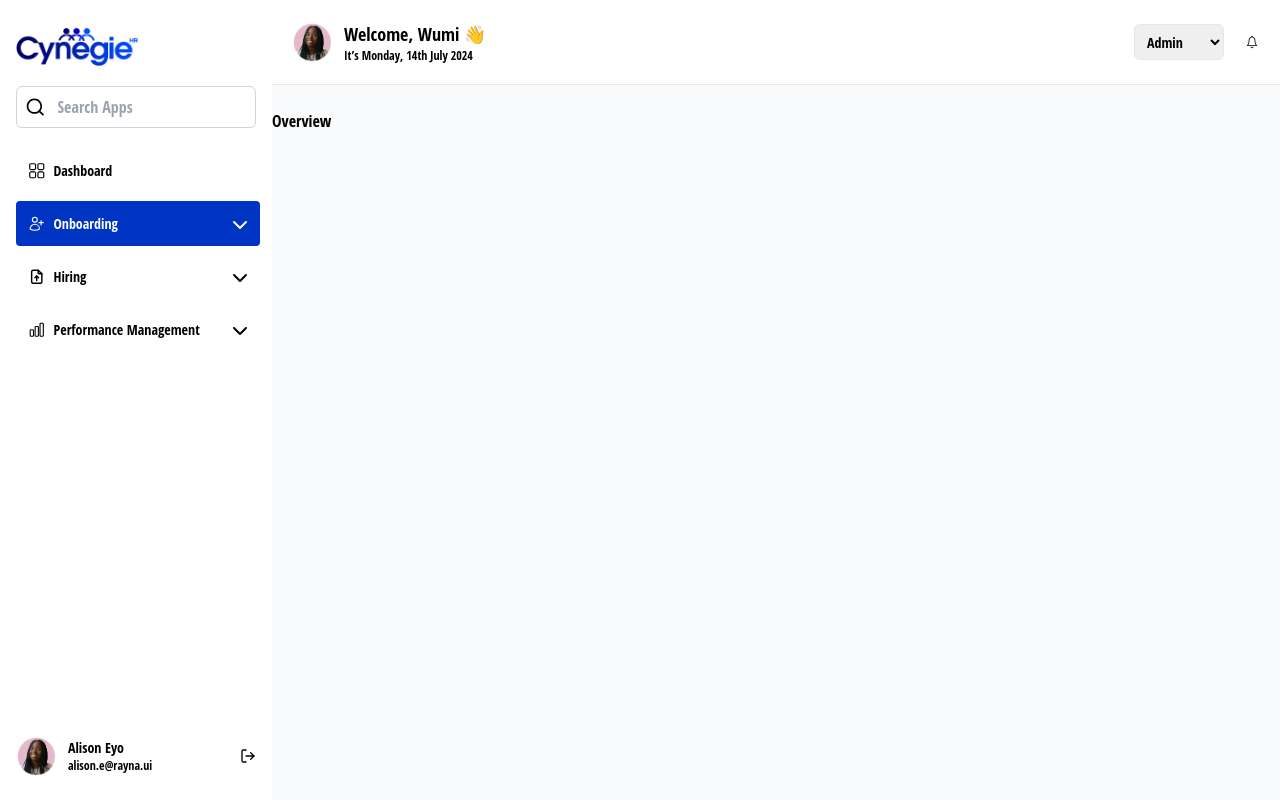
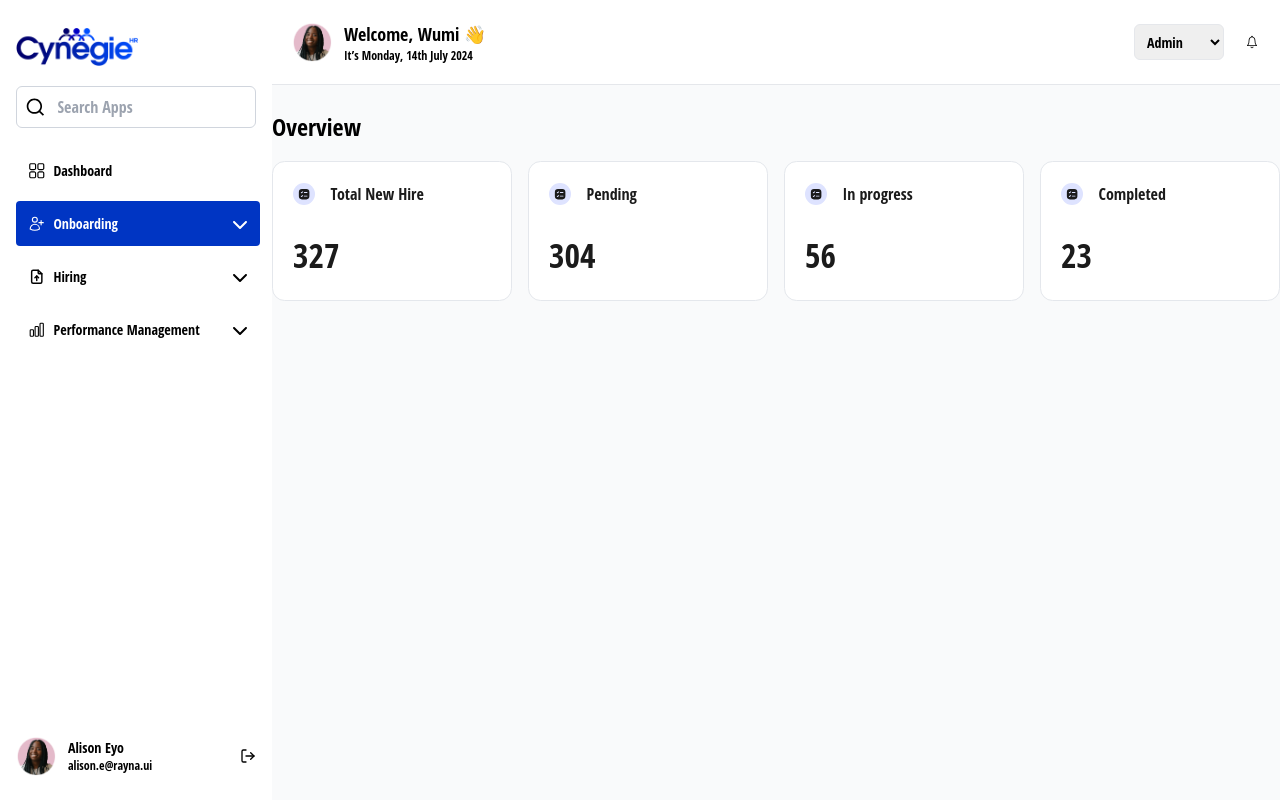
Before and after one commit to Cynegie-Hr-Organization/Cynegie-Frontend, a Next.js app: page /hr-admin/onboarding/overview in a window 1280 px wide. Built offline with nearby package versions, Linux system fonts and the light colour scheme; a web font is replaced by a local one.

Commit message:
chore: created the onboarding overview page and added the cards

```diff
--- /dev/null
+++ b/app/(pages)/hr-admin/(pages)/onboarding/overview/overview-section.tsx
@@ -0,0 +1,60 @@
+import { Stack, Box, Grid2 } from "@mui/material";
+import Image from "next/image";
+
+const overviewContents = [
+  {
+    color: "#DEE3FF",
+    title: "Total New Hire",
+    count: 327,
+    icon: 327,
+  },
+  {
+    color: "#DEE3FF",
+    title: "Pending",
+    count: 304,
+    icon: 304,
+  },
+  {
+    color: "#DEE3FF",
+    title: "In progress",
+    count: 56,
+    icon: 56,
+  },
+  {
+    color: "#DEE3FF",
+    title: "Completed",
+    count: 23,
+    icon: 23,
+  },
+];
+
+const OverViewSection = () => {
+  return (
+    <Stack gap={2}>
+      <Box className='section-heading'>Overview</Box>
+      <Grid2 columnSpacing={2} rowSpacing={2} container>
+        {overviewContents.map((content) => (
+          <Grid2
+            key={content.title}
+            size={{ xs: 12, sm: 6, md: 3 }}
+            className='border-[1.13px] border-card-border bg-white p-3 md:p-5 rounded-[12.56px]'>
+            <Stack gap={3}>
+              <Stack direction='row' alignItems='center' gap={2}>
+                <Box
+                  className={`p-1 rounded-full text-center flex justify-center`}
+                  sx={{ backgroundColor: content.color }}>
+                  <Image src='/icons/task-square-bold.svg' alt='' width={13.56} height={13.56} />
+                </Box>
+                <Box className='font-semibold text-[#1B1B1B]'> {content.title}</Box>
+              </Stack>
+
+              <Box className='text-[33.48px] font-bold text-[#1B1B1B]'>{content.count}</Box>
+            </Stack>
+          </Grid2>
+        ))}
+      </Grid2>
+    </Stack>
+  );
+};
+
+export default OverViewSection;
--- a/app/(pages)/hr-admin/(pages)/onboarding/overview/page.tsx
+++ b/app/(pages)/hr-admin/(pages)/onboarding/overview/page.tsx
@@ -1,10 +1,16 @@
+'use client'
+import { Stack } from "@mui/material"
+import OverViewSection from "./overview-section";
+import { Suspense } from "react";
 
-const OnBoarding = () => {
+const OnBoardingPage = () => {
   return (
-    <div>
-    Overview
-    </div>
+    <Suspense fallback={'Loading...'}>
+      <Stack className="min-h-svh my-6" gap={3}>
+        <OverViewSection />
+      </Stack>
+    </Suspense >
   )
 }
 
-export default OnBoarding;
+export default OnBoardingPage;
--- a/app/_components/hr-admin/pages/dashboard/overview-section.tsx
+++ b/app/_components/hr-admin/pages/dashboard/overview-section.tsx
@@ -80,7 +80,7 @@ const OverViewCards = () => {
                   />
                 </Box>
                 <Box className="font-semibold text-[#1B1B1B]">
-                  Total Open Positions
+                  {content.title}
                 </Box>
               </Stack>
 
```
